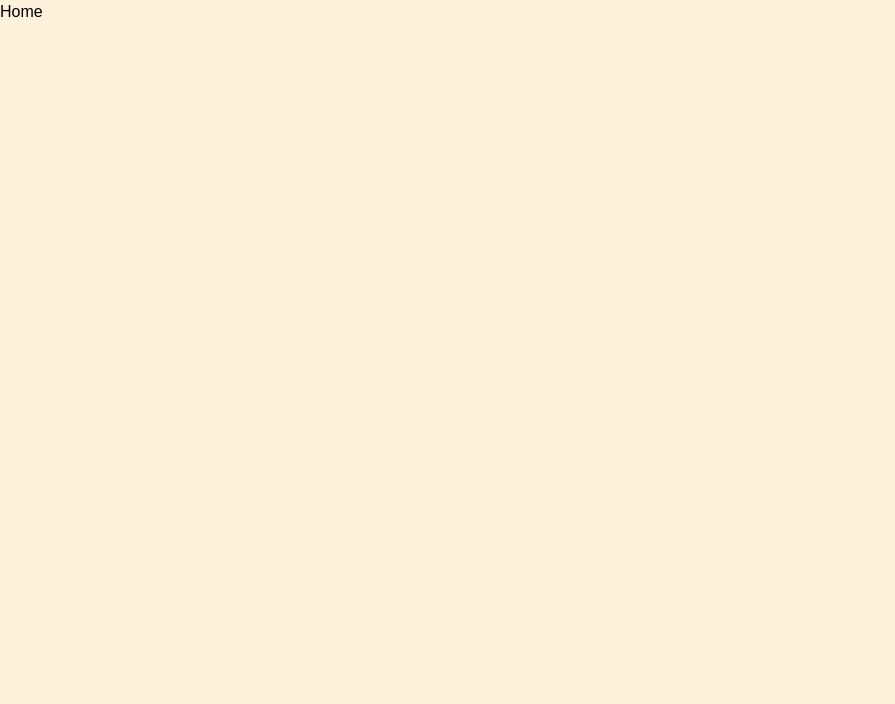
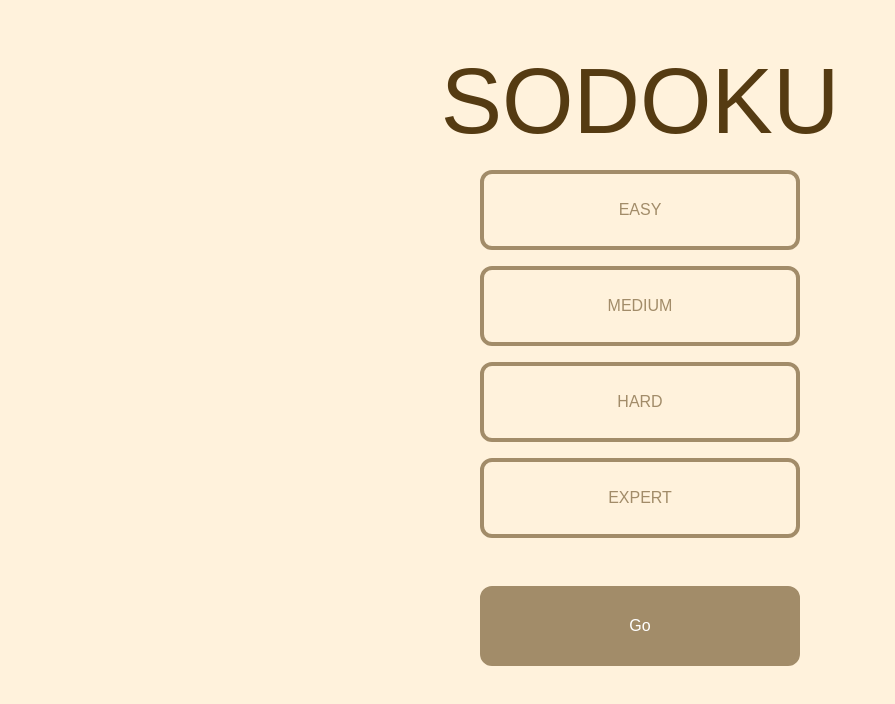
Before and after one commit to athenacheng15/sudoku, a React (Create React App) app: page / in a window 1280 px wide. Shown: the top 704 px of the page, without its empty margins (0-895 px from the left). Built offline with nearby package versions, Linux system fonts and the light colour scheme; a web font is replaced by a local one.

Commit message:
feat : home page layout

```diff
--- a/src/pages/home/index.tsx
+++ b/src/pages/home/index.tsx
@@ -1,3 +1,17 @@
+import { DifficultyBtn } from "../../components/difficulty-btn";
 export const Home = () => {
-	return <>Home</>;
+	return (
+		<div className="flex flex-col items-center justify-center p-8">
+			<p className="text-font-dark text-[92px]">SODOKU</p>
+			<div className="flex flex-col items-center justify-center space-y-4 mb-12">
+				<DifficultyBtn selected label="EASY" />
+				<DifficultyBtn selected label="MEDIUM" />
+				<DifficultyBtn selected label="HARD" />
+				<DifficultyBtn selected label="EXPERT" />
+			</div>
+			<button className="text-white border-theme bg-theme hover:bg-theme-hover hover:border-theme-hover transition border-4 border-solid rounded-xl w-80 h-20">
+				Go
+			</button>
+		</div>
+	);
 };
```
